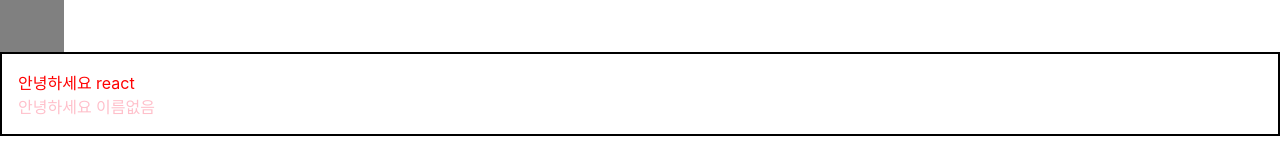
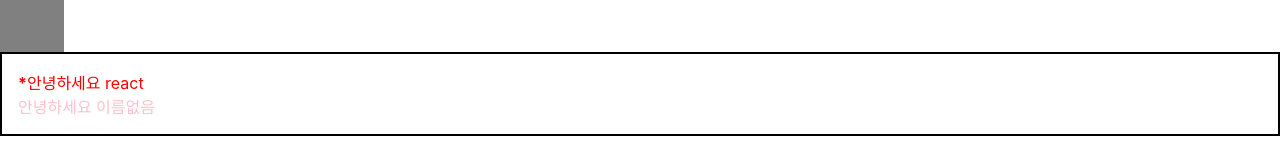
Before and after one commit to jellive/ts-react-tutorial, a React (Create React App) app: page / in a window 1280 px wide. Shown: the part 279-439 px from the top of the page. Built offline with nearby package versions, Linux system fonts and the light colour scheme.

Commit message:
add conditional rendering.

```diff
--- a/src/App.tsx
+++ b/src/App.tsx
@@ -39,7 +39,7 @@
     <div style={style}>{name}</div>
     <div className="gray-box"/>
     <Wrapper>
-      <Hello name="react" color="red"/>
+      <Hello name="react" color="red" isSpecial/>
       <Hello color="pink"/>
     </Wrapper>
     </>
--- a/src/Hello.tsx
+++ b/src/Hello.tsx
@@ -2,15 +2,20 @@
 
 type Props = {
     name: string,
-    color: string
+    color: string,
+    isSpecial: boolean
 }
 
-function Hello({color, name}: Props) {
-    return <div style={{color: color}}>안녕하세요 {name}</div>
+function Hello({color, name, isSpecial}: Props) {
+    return <div style={{color: color}}>
+        { isSpecial && <b>*</b>}
+        안녕하세요 {name}
+    </div>
 }
 
 Hello.defaultProps = {
-    name: '이름없음'
+    name: '이름없음',
+    isSpecial: false
 }
 
 export default Hello
```
